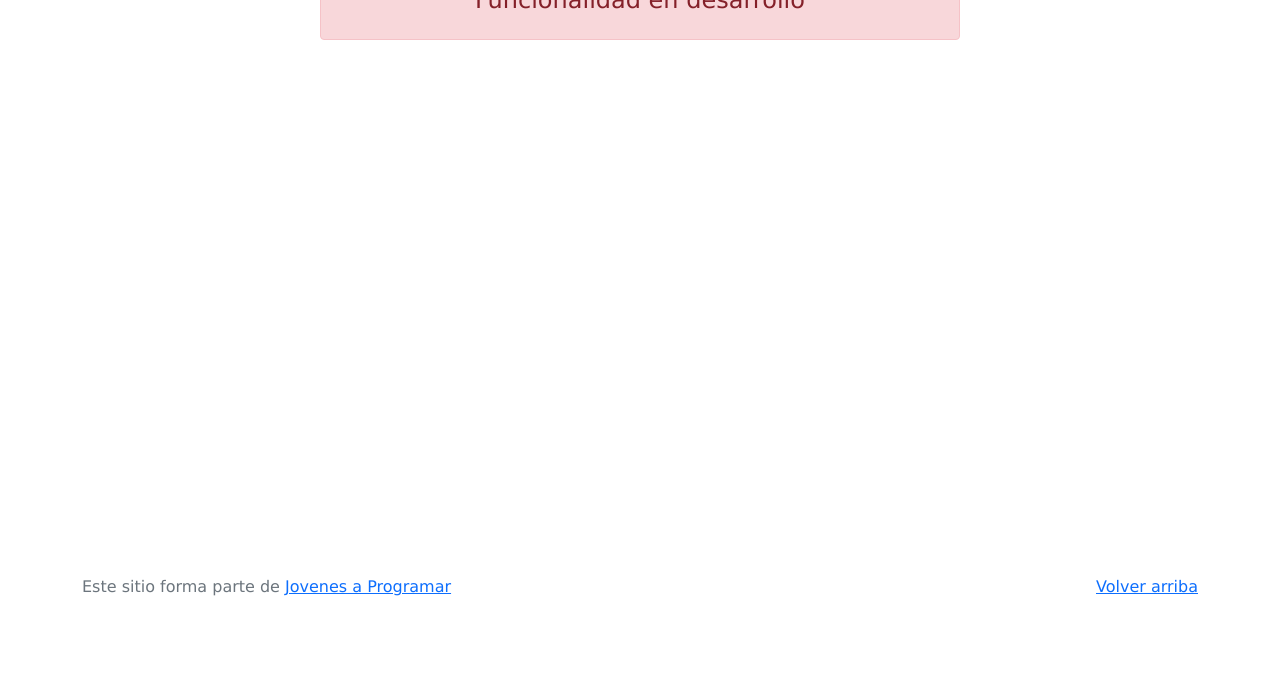
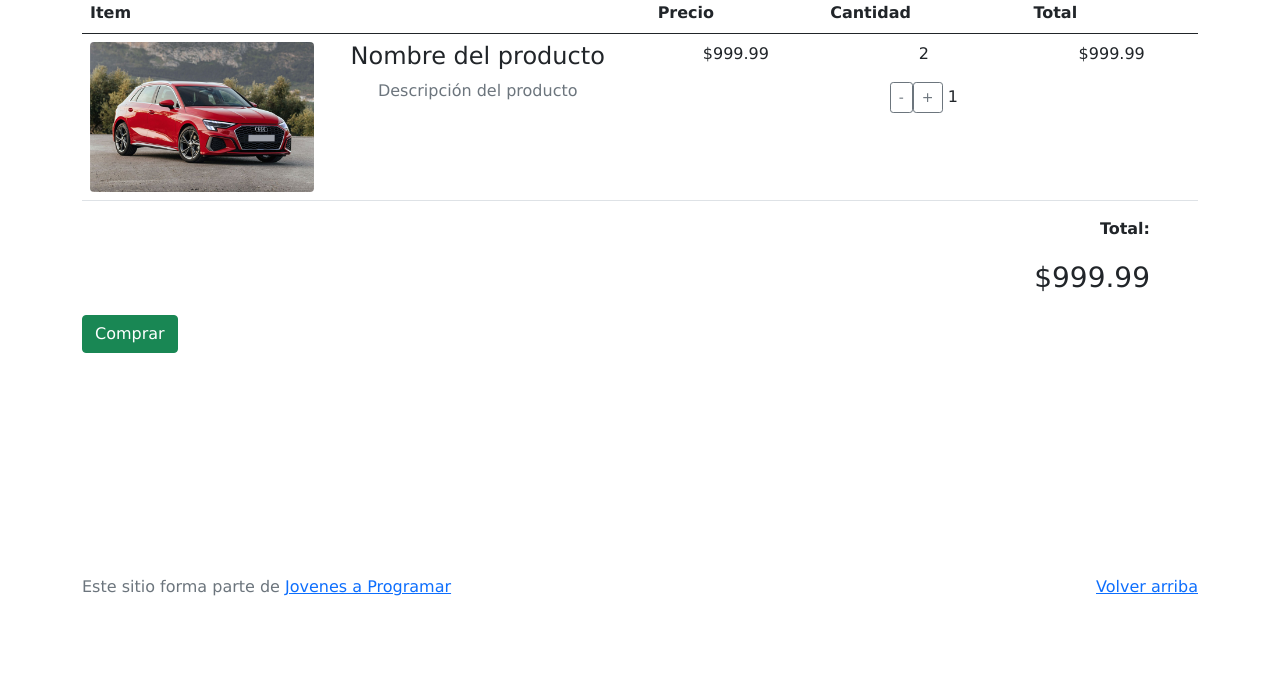
Before and after one commit to mariajosefinastab/e-commerce-JAP, a plain HTML site: page cart.html in a window 1280 px wide. Shown: the part 111-800 px from the top of the page. Drawn offline with Linux system fonts and the light colour scheme.

Commit message:
primer-commit-carrito

```diff
--- a/cart.html
+++ b/cart.html
@@ -9,6 +9,8 @@
   <link href="css/bootstrap.min.css" rel="stylesheet">
   <link href="css/font-awesome.min.css" rel="stylesheet">
   <link href="css/styles.css" rel="stylesheet">
+  <link rel="stylesheet" href="css/cart.css">
+  <script src="https://kit.fontawesome.com/8e090f806c.js" crossorigin="anonymous"></script>
 </head>
 
 <body>
@@ -48,10 +50,46 @@
   </nav>
   <main>
     <div class="container">
-      <div class="alert alert-danger text-center" role="alert">
-        <h4 class="alert-heading">Funcionalidad en desarrollo</h4>
+      <h1>Carrito</h1>
+      <table class="table">
+          <thead>
+              <tr>
+                  <th>Item</th>
+                  <th>Precio</th>
+                  <th>Cantidad</th>
+                  <th>Total</th>
+              </tr>
+          </thead>
+          <!------------------Un producto en el carrito---------------->
+          <tbody id="cart-product" class="tbody-container">
+              <tr class="mb-3 text-center fila" >
+                  <td>
+                    <!--imagen-->
+                        <div class="col">
+                          <img id="cart-image" src="img/car1.jpg" class="rounded float-start" alt="...">
+                        </div>
+                      <h5 class="fs-4">Nombre del producto</h5>
+                      <p class="text-muted">Descripción del producto</p>
+                  </td>
+                  <td>$999.99</td>
+                  <td>
+                      <p>2</p>
+                      <button id="restar-un-producto" class="btn btn-sm btn-outline-secondary">-</button><button id="sumar-un-producto" class="btn btn-sm btn-outline-secondary">+</button>
+                      <span>1</span>
+                  </td>
+                  <td>$999.99</td>
+              </tr>
+          </tbody>
+          <!------------------------------------------------------------>
+      </table>
+      <div class="text-end row container">
+          <div class="col">
+            <p><strong>Total:</strong></p>
+            <p class="col text-end fs-3">$999.99</p>
+        </div>
       </div>
-    </div>
+      <button id="comprarBtn" class="btn btn-success col d-flex flex-column ">Comprar</button>
+  </div>
   </main>
   <footer class="text-muted">
     <div class="container">
--- /dev/null
+++ b/css/cart.css
@@ -0,0 +1,8 @@
+.tbody-container{
+    height: 150px;
+    max-height: 150px;
+}
+
+#cart-image{
+    max-height: 150px;
+}
```
